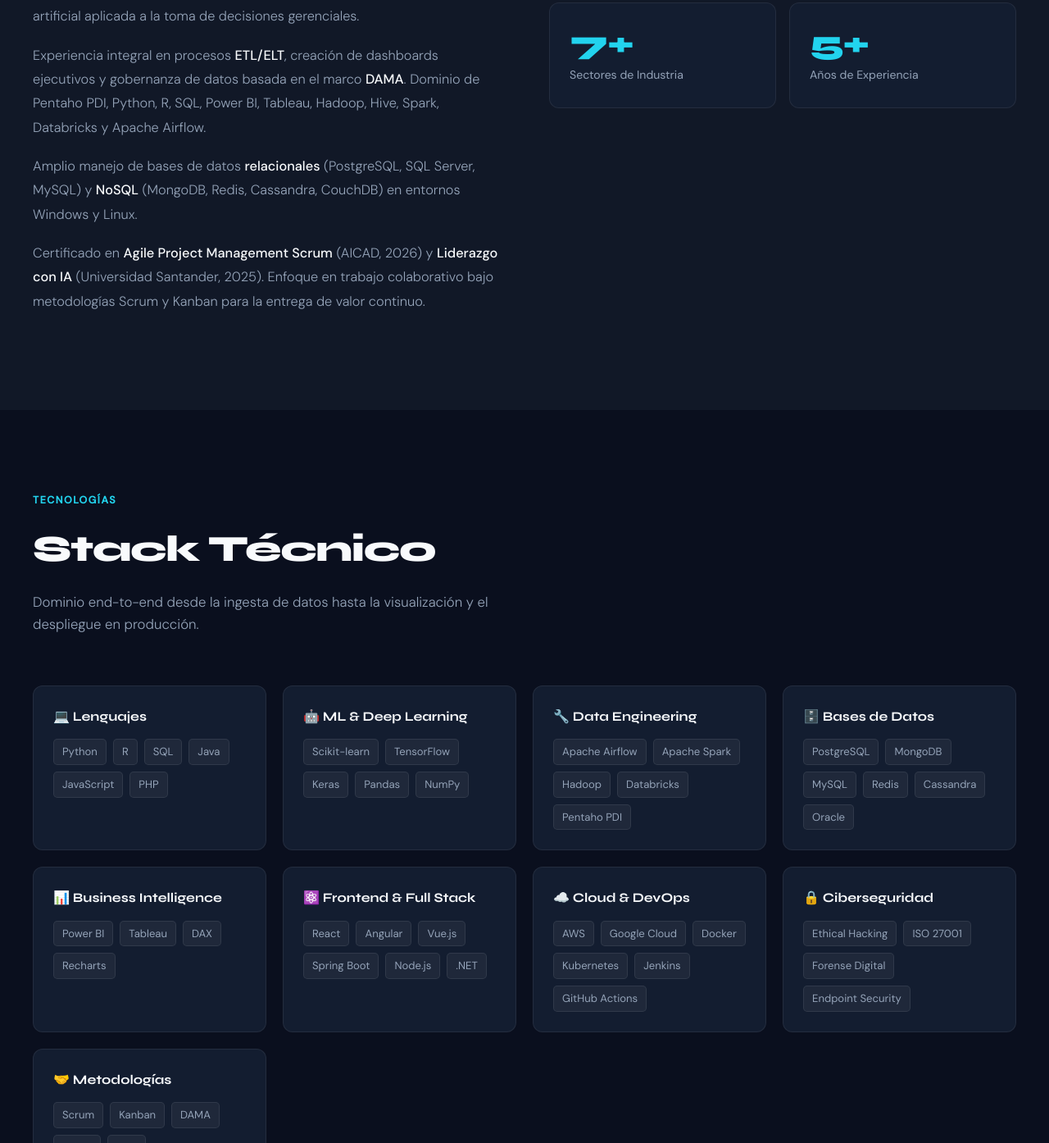
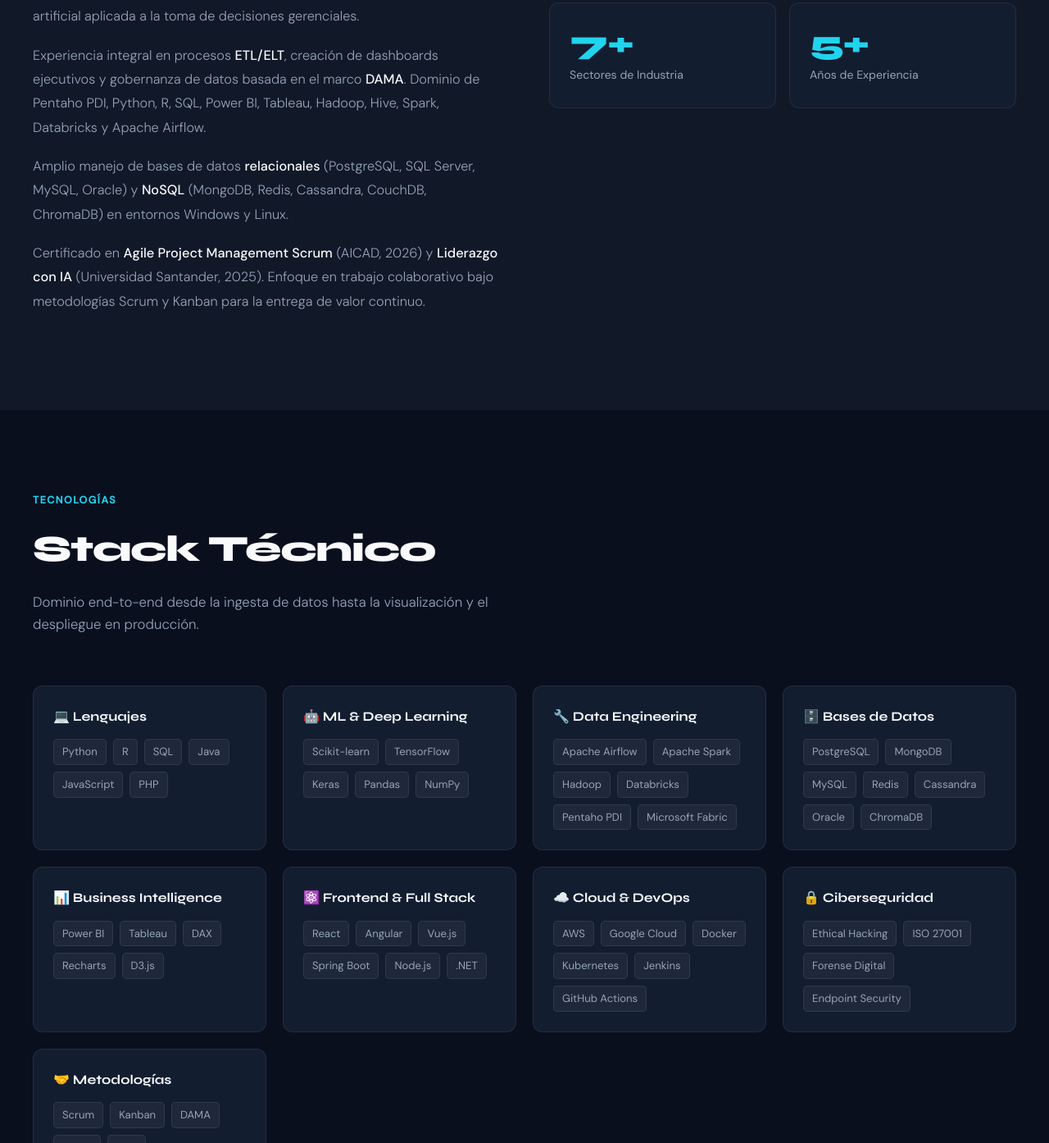
Before and after one commit to davallejo/davallejo.github.io, a website: page index.html in a window 1280 px wide. Shown: the part 1074-2468 px from the top of the page at 82% size. Drawn offline with Linux system fonts and the light colour scheme.

Commit message:
Update database skills and contact

```diff
--- a/index.html
+++ b/index.html
@@ -581,7 +581,7 @@
                 <h2 class="section-title">Sobre mí</h2>
                 <p>Magíster en Sistemas de Información con mención en <strong>Data Science</strong>, con sólida formación en analítica avanzada, machine learning e inteligencia artificial aplicada a la toma de decisiones gerenciales.</p>
                 <p>Experiencia integral en procesos <strong>ETL/ELT</strong>, creación de dashboards ejecutivos y gobernanza de datos basada en el marco <strong>DAMA</strong>. Dominio de Pentaho PDI, Python, R, SQL, Power BI, Tableau, Hadoop, Hive, Spark, Databricks y Apache Airflow.</p>
-                <p>Amplio manejo de bases de datos <strong>relacionales</strong> (PostgreSQL, SQL Server, MySQL) y <strong>NoSQL</strong> (MongoDB, Redis, Cassandra, CouchDB) en entornos Windows y Linux.</p>
+                <p>Amplio manejo de bases de datos <strong>relacionales</strong> (PostgreSQL, SQL Server, MySQL, Oracle) y <strong>NoSQL</strong> (MongoDB, Redis, Cassandra, CouchDB, ChromaDB) en entornos Windows y Linux.</p>
                 <p>Certificado en <strong>Agile Project Management Scrum</strong> (AICAD, 2026) y <strong>Liderazgo con IA</strong> (Universidad Santander, 2025). Enfoque en trabajo colaborativo bajo metodologías Scrum y Kanban para la entrega de valor continuo.</p>
             </div>
             <div>
@@ -644,6 +644,7 @@
                     <span class="skill-tag">Hadoop</span>
                     <span class="skill-tag">Databricks</span>
                     <span class="skill-tag">Pentaho PDI</span>
+                    <span class="skill-tag">Microsoft Fabric</span>
                 </div>
             </div>
             <div class="skill-card">
@@ -655,6 +656,7 @@
                     <span class="skill-tag">Redis</span>
                     <span class="skill-tag">Cassandra</span>
                     <span class="skill-tag">Oracle</span>
+                    <span class="skill-tag">ChromaDB</span>
                 </div>
             </div>
             <div class="skill-card">
@@ -664,6 +666,7 @@
                     <span class="skill-tag">Tableau</span>
                     <span class="skill-tag">DAX</span>
                     <span class="skill-tag">Recharts</span>
+                    <span class="skill-tag">D3.js</span>
                 </div>
             </div>
             <div class="skill-card">
@@ -1458,7 +1461,7 @@
             <div class="contact-links">
                 <a href="https://linkedin.com/in/ing-diego-vallejo" target="_blank" class="contact-link linkedin">🔗 LinkedIn</a>
                 <a href="https://github.com/davallejo?tab=repositories" target="_blank" class="contact-link github">💻 GitHub</a>
-                <a href="mailto:djdavmayumy@hotmail.com" class="contact-link email">📧 Email</a>
+                <a href="mailto:dievaluio@hotmail.com" class="contact-link email">📧 Email</a>
             </div>
         </div>
     </div>
```
